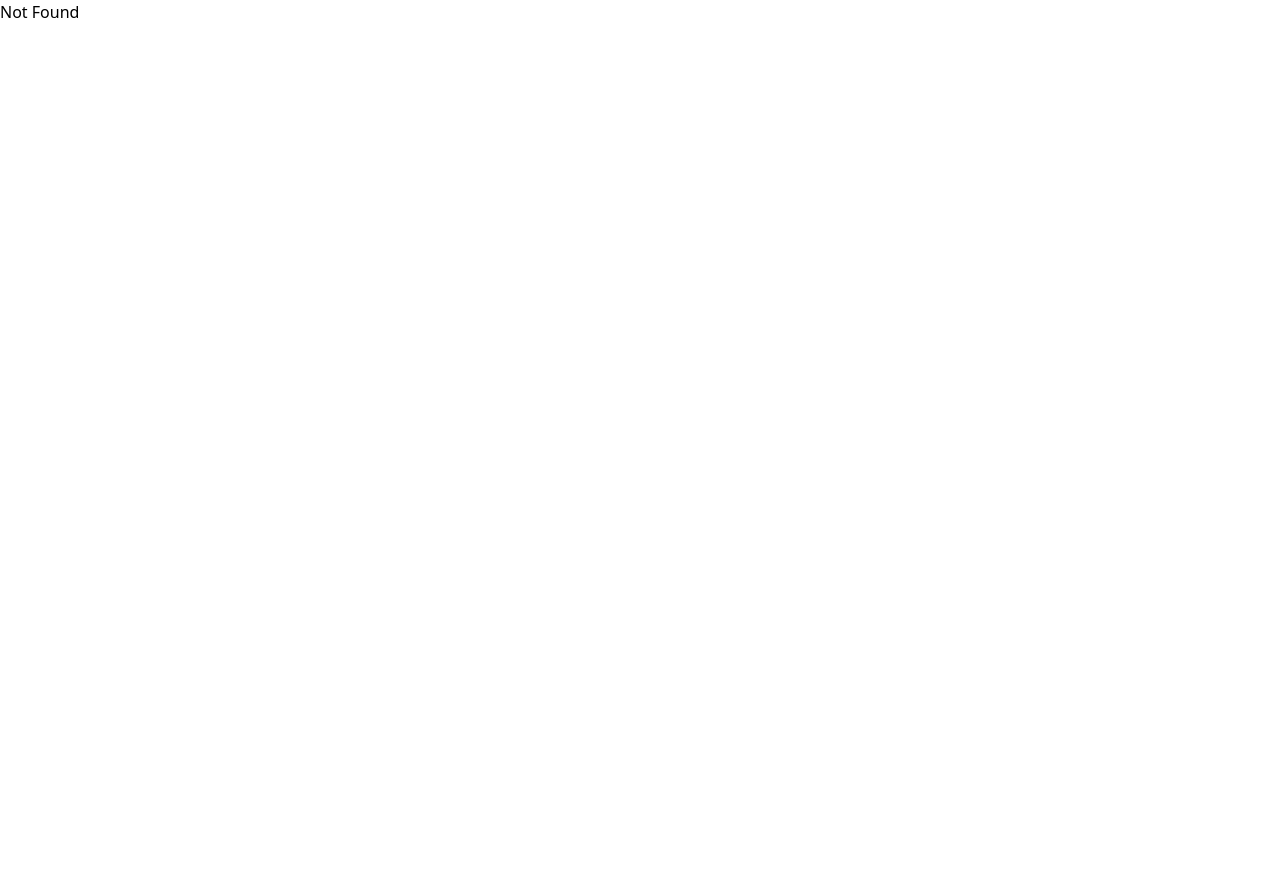
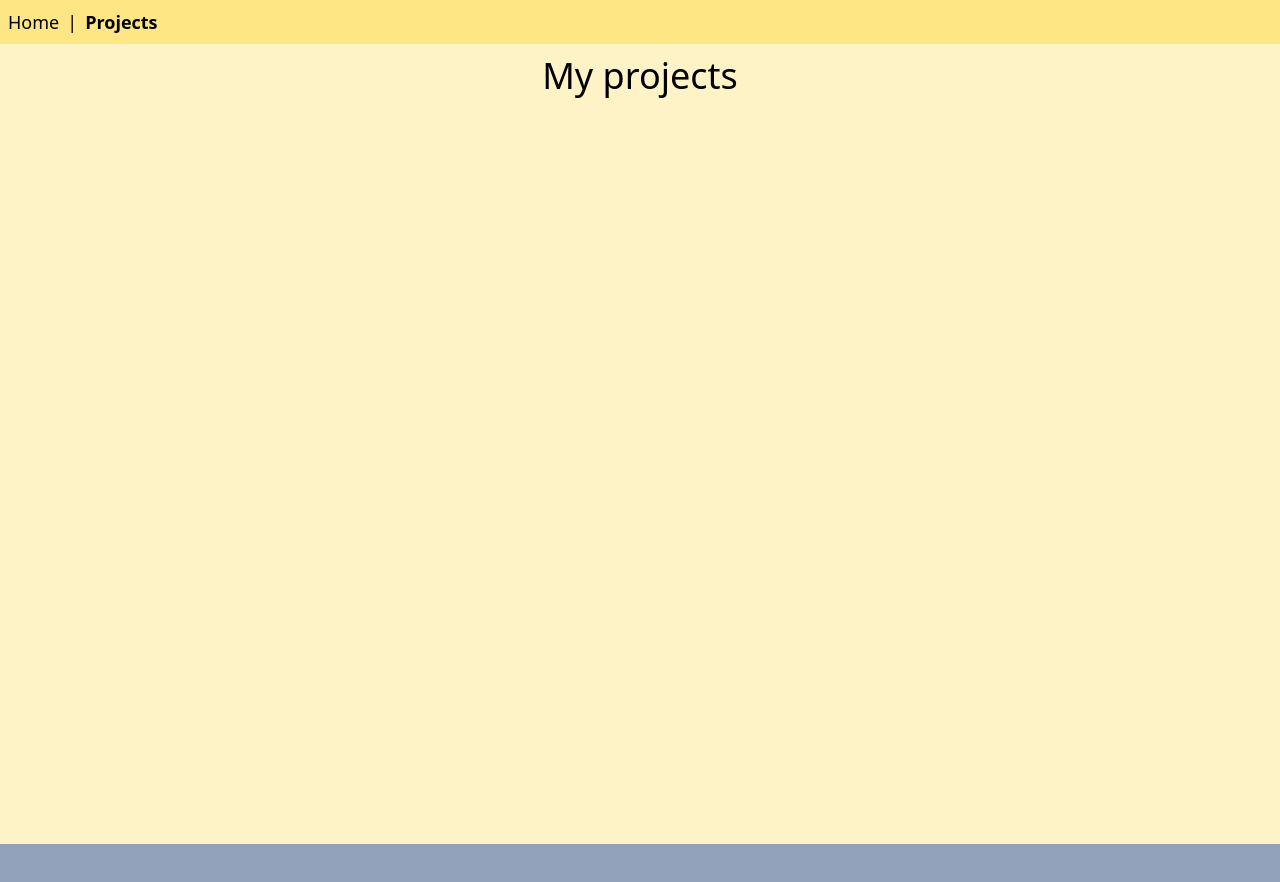
Before and after one commit to TibbersEvolved/portfolio2025, a React (Vite) app in the folder portfolio-app/: page /projects in a window 1280 px wide. Shown: the top 882 px of the page. Before the commit the page ends 800 px from the top, so only its background shows below. Built offline with nearby package versions, Linux system fonts and the light colour scheme.

Commit message:
Setup for routing, added Navbar & Footer components, added projects page

```diff
--- /dev/null
+++ b/portfolio-app/src/components/shared/footer.tsx
@@ -0,0 +1,7 @@
+export default function Footer() {
+  return (
+    <>
+      <section className="static flex w-auto h-20 bg-slate-400"></section>
+    </>
+  );
+}
--- /dev/null
+++ b/portfolio-app/src/components/shared/navbar.tsx
@@ -0,0 +1,29 @@
+import { Link } from "@tanstack/react-router";
+
+export default function Navbar() {
+  return (
+    <>
+      <header className="flex justify-normal gap-2 p-2 bg-amber-200 w-auto text-lg text-center">
+        <Link
+          to="/"
+          activeProps={{
+            className: "font-bold",
+          }}
+          activeOptions={{ exact: true }}
+        >
+          Home
+        </Link>{" "}
+        <div>|</div>
+        <Link
+          to="/projects"
+          activeProps={{
+            className: "font-bold",
+          }}
+          activeOptions={{ exact: true }}
+        >
+          Projects
+        </Link>{" "}
+      </header>
+    </>
+  );
+}
--- a/portfolio-app/src/routeTree.gen.ts
+++ b/portfolio-app/src/routeTree.gen.ts
@@ -11,9 +11,16 @@
 // Import Routes
 
 import { Route as rootRoute } from './routes/__root'
+import { Route as ProjectsImport } from './routes/projects'
 import { Route as IndexImport } from './routes/index'
 
 // Create/Update Routes
+
+const ProjectsRoute = ProjectsImport.update({
+  id: '/projects',
+  path: '/projects',
+  getParentRoute: () => rootRoute,
+} as any)
 
 const IndexRoute = IndexImport.update({
   id: '/',
@@ -32,6 +39,13 @@ declare module '@tanstack/react-router' {
       preLoaderRoute: typeof IndexImport
       parentRoute: typeof rootRoute
     }
+    '/projects': {
+      id: '/projects'
+      path: '/projects'
+      fullPath: '/projects'
+      preLoaderRoute: typeof ProjectsImport
+      parentRoute: typeof rootRoute
+    }
   }
 }
 
@@ -39,32 +53,37 @@ declare module '@tanstack/react-router' {
 
 export interface FileRoutesByFullPath {
   '/': typeof IndexRoute
+  '/projects': typeof ProjectsRoute
 }
 
 export interface FileRoutesByTo {
   '/': typeof IndexRoute
+  '/projects': typeof ProjectsRoute
 }
 
 export interface FileRoutesById {
   __root__: typeof rootRoute
   '/': typeof IndexRoute
+  '/projects': typeof ProjectsRoute
 }
 
 export interface FileRouteTypes {
   fileRoutesByFullPath: FileRoutesByFullPath
-  fullPaths: '/'
+  fullPaths: '/' | '/projects'
   fileRoutesByTo: FileRoutesByTo
-  to: '/'
-  id: '__root__' | '/'
+  to: '/' | '/projects'
+  id: '__root__' | '/' | '/projects'
   fileRoutesById: FileRoutesById
 }
 
 export interface RootRouteChildren {
   IndexRoute: typeof IndexRoute
+  ProjectsRoute: typeof ProjectsRoute
 }
 
 const rootRouteChildren: RootRouteChildren = {
   IndexRoute: IndexRoute,
+  ProjectsRoute: ProjectsRoute,
 }
 
 export const routeTree = rootRoute
@@ -77,11 +96,15 @@ export const routeTree = rootRoute
     "__root__": {
       "filePath": "__root.tsx",
       "children": [
-        "/"
+        "/",
+        "/projects"
       ]
     },
     "/": {
       "filePath": "index.tsx"
+    },
+    "/projects": {
+      "filePath": "projects.tsx"
     }
   }
 }
--- a/portfolio-app/src/routes/__root.tsx
+++ b/portfolio-app/src/routes/__root.tsx
@@ -1,11 +1,14 @@
-import { Outlet, createRootRoute } from '@tanstack/react-router'
-import { TanStackRouterDevtools } from '@tanstack/react-router-devtools'
+import Footer from "@/components/shared/footer";
+import Navbar from "@/components/shared/navbar";
+import { Outlet, createRootRoute } from "@tanstack/react-router";
+import { TanStackRouterDevtools } from "@tanstack/react-router-devtools";
 
 export const Route = createRootRoute({
   component: () => (
     <>
+      <Navbar />
       <Outlet />
-      <TanStackRouterDevtools />
+      <Footer />
     </>
   ),
-})
+});
--- a/portfolio-app/src/routes/index.tsx
+++ b/portfolio-app/src/routes/index.tsx
@@ -6,5 +6,11 @@ export const Route = createFileRoute("/")({
 });
 
 function App() {
-  return <div className="flex bg-amber-300">hey</div>;
+  return (
+    <>
+      <section className="min-h-dvh bg-amber-100">
+        <div>Some text here</div>
+      </section>
+    </>
+  );
 }
--- /dev/null
+++ b/portfolio-app/src/routes/projects.tsx
@@ -0,0 +1,17 @@
+import { createFileRoute } from "@tanstack/react-router";
+
+export const Route = createFileRoute("/projects")({
+  component: RouteComponent,
+});
+
+function RouteComponent() {
+  return (
+    <>
+      <section className="min-h-dvh bg-amber-100">
+        <header className="flex justify-center">
+          <div className="text-4xl mt-3">My projects</div>
+        </header>
+      </section>
+    </>
+  );
+}
```
